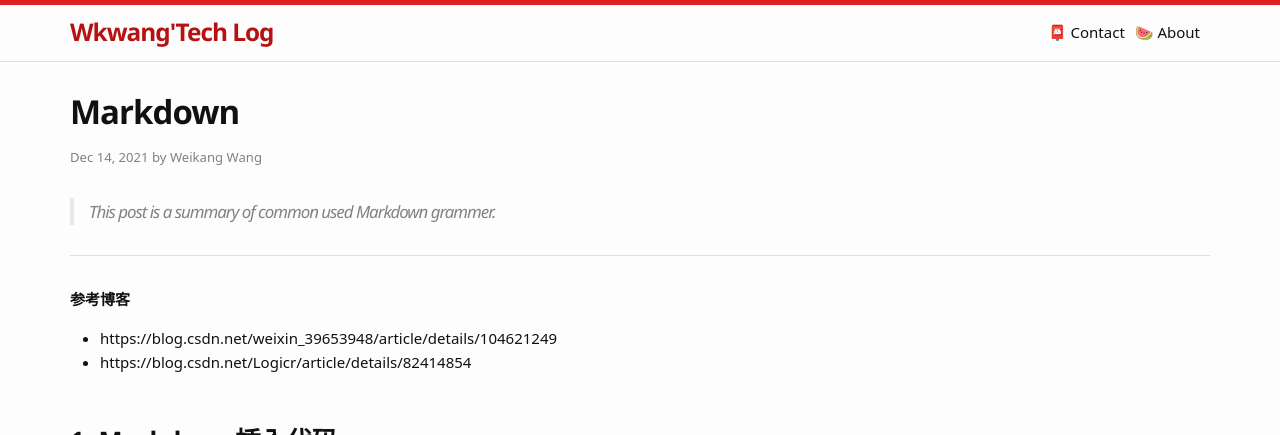
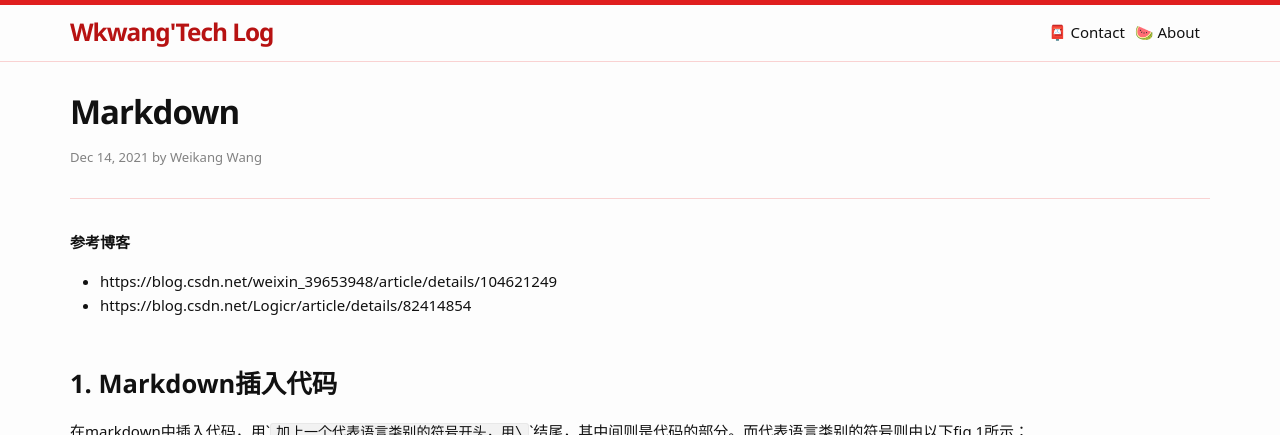
Before and after one commit to Wei-kang-Wang/tech-log, a Jekyll site: the page built from _posts/2022-01-01-Markdown.md, in a window 1280 px wide, cut to the strip 0-435 px from the top of the page. Built offline with Jekyll 4.4.1, drawn with Linux system fonts in a browser that asks for light colours; some web fonts are replaced; formulas are drawn with MathJax 3.

Commit message:
Update 2022-01-01-Markdown.md

```diff
--- a/_posts/2022-01-01-Markdown.md
+++ b/_posts/2022-01-01-Markdown.md
@@ -5,8 +5,6 @@ title: "Markdown"
 date: 2021-12-14 01:09:00
 
 ---
-
-> This post is a summary of common used Markdown grammer.
 
 
 <!--more-->
```
